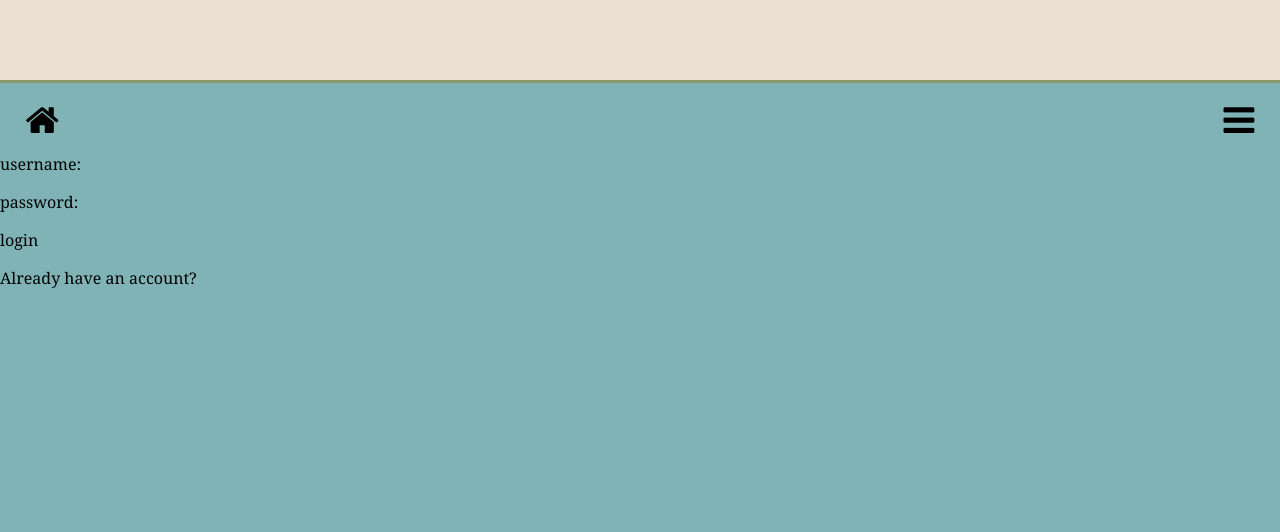
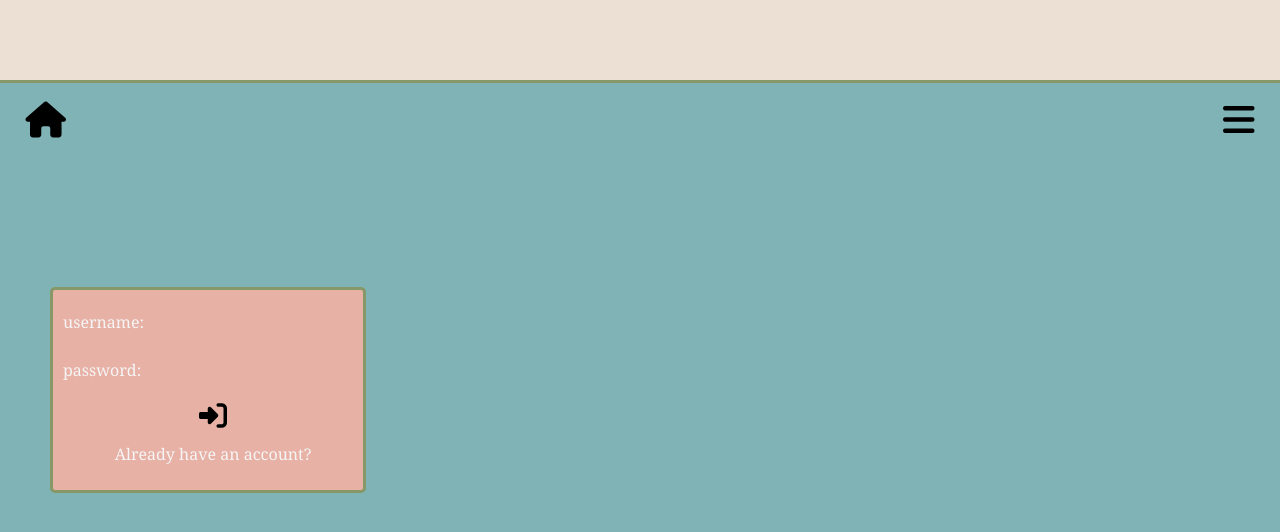
Before and after one commit to drakesmelser54/HobbiTat, a plain HTML site: page webPageShells/webLogin.html in a window 1280 px wide. Drawn offline with Linux system fonts and the light colour scheme.

Commit message:
add login shell

```diff
--- a/webPageShells/webLogin.html
+++ b/webPageShells/webLogin.html
@@ -1,11 +1,11 @@
 <!DOCTYPE html>
 <html>
   <head>
-    <title>HobbiTat Login</title>
+    <title>Login</title>
+    <meta name="viewport" content="width=device-width, initial-scale=1.0">
     <link rel = "stylesheet"
     type = "text/css"
     href = "webShell.css" />
-    <link rel="stylesheet" href="https://cdnjs.cloudflare.com/ajax/libs/font-awesome/4.7.0/css/font-awesome.min.css">
     <link href="https://fonts.googleapis.com/css2?family=Noto+Serif&family=Raleway&display=swap" rel="stylesheet">
   </head>
   <body>
@@ -16,8 +16,11 @@
     <div class="loginContainer">
         <p>username:</p>
         <p>password:</p>
-        <p>login</p>
-        <p>Already have an account?</p>
-   </div>
+        <div class="bottomLoginContainer">
+          <i class="fas fa-sign-in-alt" style="font-size: 28px; color: black"></i>
+          <p>Already have an account?</p>
+        </div>
+    </div>
+    <script src="https://kit.fontawesome.com/00850ddae6.js" crossorigin="anonymous"></script>
   </body>
 </html>
--- a/webPageShells/webShell.css
+++ b/webPageShells/webShell.css
@@ -55,6 +55,7 @@ p {
 .welcome-content>p {
   font-family: 'Noto Serif', Georgia, serif;
   font-size: 12px;
+  margin-bottom: 3%;
 
 }
   /*login/signup buttons*/
@@ -69,11 +70,28 @@ p {
   border: 2px solid whitesmoke;
   border-radius: 5px;
   padding: 2px 5px;
-  margin-top: 3%;
+  margin: 0;
+
 }
 
+
 /*Log-In Page*/
-
 /*Log-In Container*/
 .loginContainer {
+  height: 200px;
+  width: 300px;
+  background-color:#E8b1a6;
+  border: 3px solid #869867;
+  border-radius: 5px;
+  color: whitesmoke;
+  margin-top: 150px;
+  margin-left: 50px;
+  text-align: left;
+  padding-left: 10px;
+  line-height: 2;
 }
+
+.bottomLoginContainer {
+  text-align: center;
+  line-height: 1;
+}
```
Also changed, not shown: webPageShells/webHomeShell.html (+6 -6 lines).
